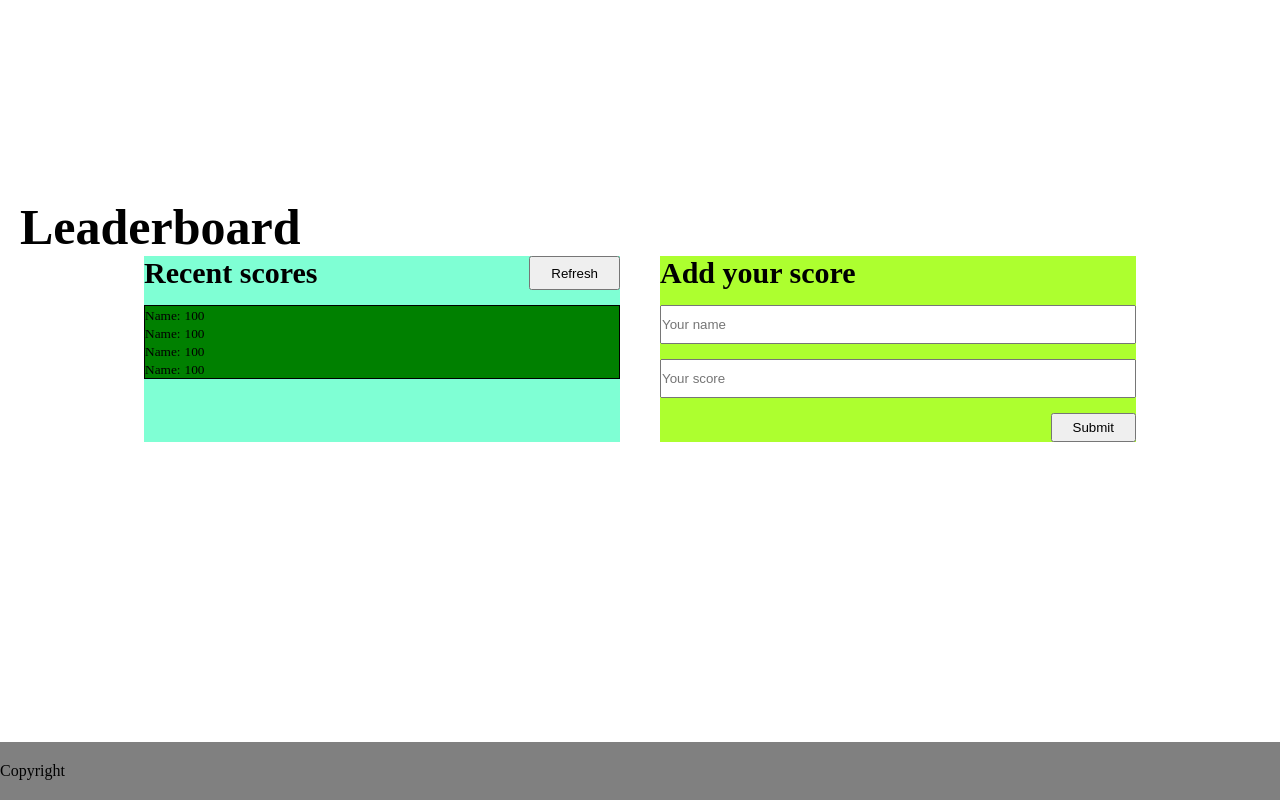
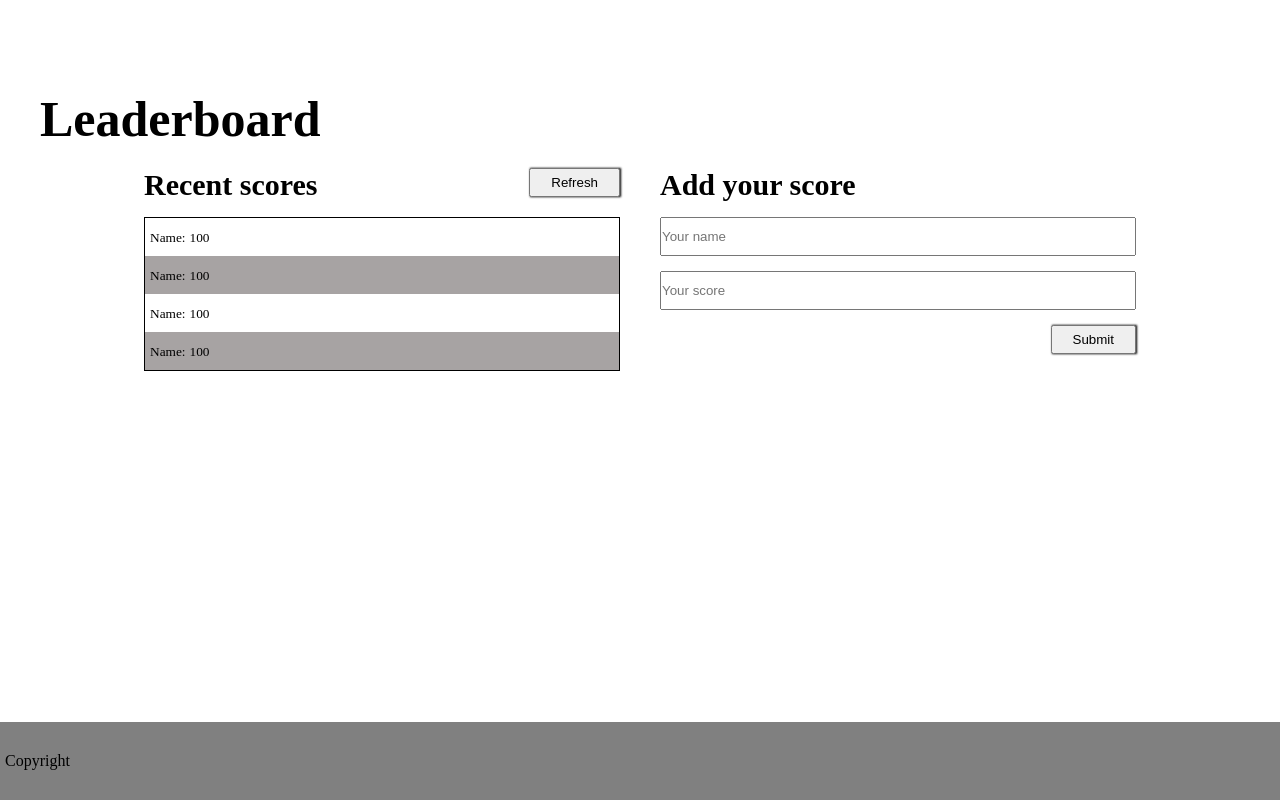
Before and after one commit to wuyepabdul/leader-board, a website built with webpack: page src/index.html in a window 1280 px wide. Built offline with nearby package versions, Linux system fonts and the light colour scheme.

Commit message:
Add style to header

```diff
--- a/src/index.html
+++ b/src/index.html
@@ -12,13 +12,14 @@
     />
   </head>
   <body>
-    <section class="container d-flex">
-      <header class="header">Leaderboard</header>
-      <article class="card d-flex">
+
+    <section class="container ">
+        <header class="header">Leaderboard</header>
+        <article class="card d-flex">
         <div class="scores-container">
           <div class="scores-heading d-flex">
             <h2>Recent scores</h2>
-            <button class="btn">Refresh</button>
+            <div class="form-btn"><button class="btn">Refresh</button></div>
           </div>
           <ul class="scores-board">
             <li>
--- a/src/style.css
+++ b/src/style.css
@@ -6,10 +6,16 @@
 
 li {
   list-style: none;
+  padding: 10px 5px;
+}
+
+li:nth-child(even) {
+  background-color: rgb(167, 163, 163);
 }
 
 .btn {
   padding: 5px 20px;
+  box-shadow: 1px 0px 2px;
 }
 
 .input-field {
@@ -27,14 +33,14 @@ li {
 
 .container {
   padding: 20px;
-  height: 80vh;
-  flex-direction: column;
-    justify-content: center;
 }
 
 .header {
+  height: 100%;
+  margin-top: 50px;
   font-size: 50px;
   font-weight: 900;
+  padding: 20px;
 }
 
 .card {
@@ -44,7 +50,6 @@ li {
 }
 
 .scores-container {
-  background-color: aquamarine;
   width: 100%;
 }
 
@@ -59,11 +64,9 @@ article h2 {
 
 .scores-board {
   border: 1px solid black;
-  background-color: green;
 }
 
 .form-section {
-  background-color: greenyellow;
   width: 100%;
   margin-left: 40px;
 }
@@ -72,10 +75,10 @@ article h2 {
   float: right;
 }
 
-.footer{
-    position: absolute;
-    width: 100%;
-    bottom: 0;
-    padding: 20px 0;
-    background-color: grey;
+.footer {
+  position: absolute;
+  width: 100%;
+  bottom: 0;
+  padding: 20px 0;
+  background-color: grey;
 }
```
